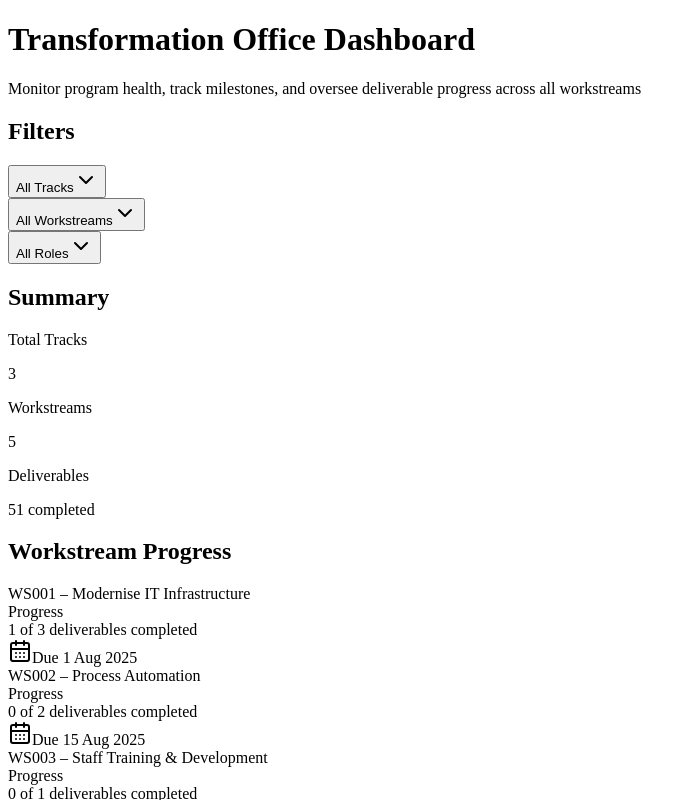
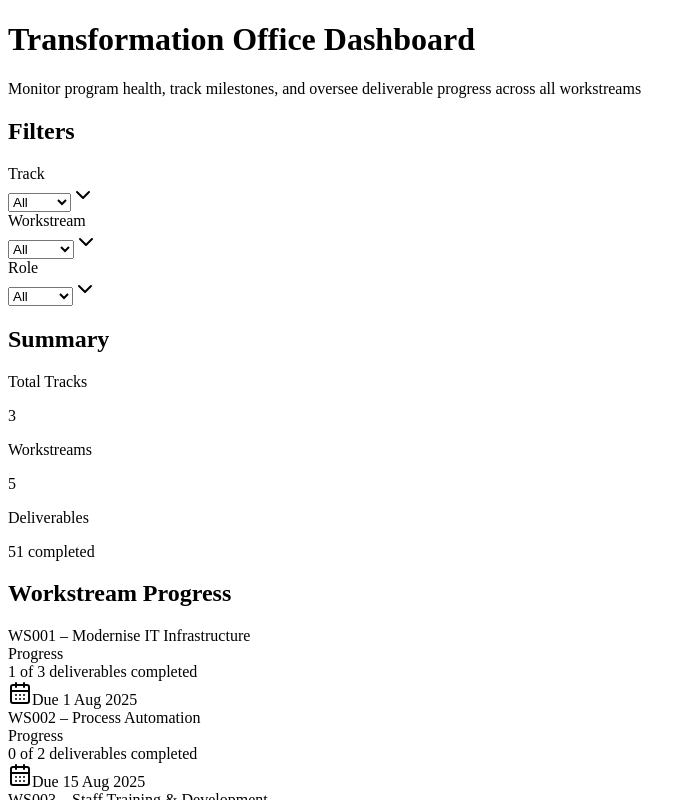
Before and after one commit to matildalim/to-workstream-dashboard, a Next.js app in the folder to-workstream-dashboard-payload/: page /dashboard in a window 1280 px wide. Shown: the top 800 px of the page, without its empty margins (0-696 px from the left). Built offline with nearby package versions, Linux system fonts and the light colour scheme.

Commit message:
tailwind bug

```diff
--- a/to-workstream-dashboard-payload/src/app/dashboard/page.tsx
+++ b/to-workstream-dashboard-payload/src/app/dashboard/page.tsx
@@ -238,3 +238,4 @@ export default function DashboardPage() {
     </main>
   )
 }
+;<div className="bg-orange-200 p-4 rounded-lg text-center">Tailwind is working!</div>
--- a/to-workstream-dashboard-payload/src/app/globals.css
+++ b/to-workstream-dashboard-payload/src/app/globals.css
@@ -3,16 +3,13 @@
 @tailwind utilities;
 
 @layer base {
-  h1,
-  h2,
-  h3,
-  h4,
-  h5,
-  h6 {
+  /* Reset heading styles */
+  h1, h2, h3, h4, h5, h6 {
     font-size: unset;
     font-weight: unset;
   }
 
+  /* Light theme variables */
   :root {
     --background: 0 0% 100%;
     --foreground: 222.2 84% 4.9%;
@@ -49,6 +46,7 @@
     --error: 10 100% 86%;
   }
 
+  /* Dark theme overrides */
   [data-theme='dark'] {
     --background: 0 0% 0%;
     --foreground: 210 40% 98%;
@@ -74,7 +72,7 @@
     --destructive: 0 62.8% 30.6%;
     --destructive-foreground: 210 40% 98%;
 
-    --border: 0, 0%, 15%, 0.8;
+    --border: 0 0% 15% / 0.8;
     --input: 217.2 32.6% 17.5%;
     --ring: 212.7 26.8% 83.9%;
 
@@ -82,21 +80,22 @@
     --warning: 34 51% 25%;
     --error: 10 39% 43%;
   }
-}
 
-@layer base {
+  /* Global element defaults */
   * {
-    @apply border-border;
+    @apply border;
+    @apply [border-color:hsl(var(--border))];
   }
+
   body {
     @apply bg-background text-foreground min-h-[100vh] flex flex-col;
   }
 }
 
+/* Smooth theme transition */
 html {
   opacity: 0;
 }
-
 html[data-theme='dark'],
 html[data-theme='light'] {
   opacity: initial;
--- a/to-workstream-dashboard-payload/src/components/ui/DashboardFilters.tsx
+++ b/to-workstream-dashboard-payload/src/components/ui/DashboardFilters.tsx
@@ -1,97 +1,116 @@
 'use client'
 
-import { Select, SelectContent, SelectItem, SelectTrigger, SelectValue } from '@/components/ui/select'
 import { Button } from '@/components/ui/button'
-import { Badge } from '@/components/ui/badge'
-import { X } from 'lucide-react'
+import { ChevronDown } from 'lucide-react'
+import { useEffect, useRef } from 'react'
 
 interface DashboardFiltersProps {
   selectedTrack: string
   selectedWorkstream: string
   selectedRole: string
-  trackOptions: string[]
-  workstreamOptions: string[]
   onTrackChange: (value: string) => void
   onWorkstreamChange: (value: string) => void
   onRoleChange: (value: string) => void
   onClearFilters: () => void
   hasActiveFilters: boolean
+  trackOptions: string[]
+  workstreamOptions: string[]
 }
-
-const roleOptions = [
-  { value: 'all', label: 'All Roles' },
-  { value: 'txc', label: 'Transformation Coordinator (TXC)' },
-  { value: 'dd', label: 'Delivery Director (DD)' },
-  { value: 'ad-sm', label: 'Assistant Director / Senior Manager (AD/SM)' },
-]
 
 export default function DashboardFilters({
   selectedTrack,
   selectedWorkstream,
   selectedRole,
-  trackOptions,
-  workstreamOptions,
   onTrackChange,
   onWorkstreamChange,
   onRoleChange,
   onClearFilters,
   hasActiveFilters,
+  trackOptions,
+  workstreamOptions,
 }: DashboardFiltersProps) {
+  const roleOptions = ['dd', 'dir', 'admin']
+
+  const filterRef = useRef<HTMLDivElement | null>(null)
+
+  useEffect(() => {
+    if (filterRef.current) {
+      filterRef.current.scrollIntoView({ behavior: 'smooth' })
+    }
+  }, [])
+
   return (
-    <div className="flex flex-col sm:flex-row gap-4 p-4 bg-muted/50 rounded-lg border">
+    <div ref={filterRef} className="bg-white rounded-lg p-4 shadow-sm border mb-6">
+      <div className="flex flex-wrap gap-4 items-center justify-between">
+        <div className="flex gap-4 flex-wrap items-center">
           {/* Track Filter */}
-      <div className="flex-1">
-        <Select value={selectedTrack} onValueChange={onTrackChange}>
-          <SelectTrigger>
-            <SelectValue placeholder="Filter by Track" />
-          </SelectTrigger>
-          <SelectContent>
-            <SelectItem value="all">All Tracks</SelectItem>
-            {trackOptions.map(track => (
-              <SelectItem key={track} value={track}>{track}</SelectItem>
+          <div className="flex flex-col">
+            <label className="text-sm font-medium">Track</label>
+            <div className="relative">
+              <select
+                value={selectedTrack}
+                onChange={(e) => onTrackChange(e.target.value)}
+                className="appearance-none border border-gray-300 rounded px-3 py-2 pr-8 focus:outline-none focus:ring-2 focus:ring-blue-500"
+              >
+                <option value="">All</option>
+                {trackOptions.map((track) => (
+                  <option key={track} value={track}>
+                    {track}
+                  </option>
                 ))}
-          </SelectContent>
-        </Select>
+              </select>
+              <ChevronDown className="absolute right-2 top-2.5 h-4 w-4 text-gray-500 pointer-events-none" />
+            </div>
           </div>
 
           {/* Workstream Filter */}
-      <div className="flex-1">
-        <Select value={selectedWorkstream} onValueChange={onWorkstreamChange}>
-          <SelectTrigger>
-            <SelectValue placeholder="Filter by Workstream" />
-          </SelectTrigger>
-          <SelectContent>
-            <SelectItem value="all">All Workstreams</SelectItem>
-            {workstreamOptions.map(ws => (
-              <SelectItem key={ws} value={ws}>{ws}</SelectItem>
+          <div className="flex flex-col">
+            <label className="text-sm font-medium">Workstream</label>
+            <div className="relative">
+              <select
+                value={selectedWorkstream}
+                onChange={(e) => onWorkstreamChange(e.target.value)}
+                className="appearance-none border border-gray-300 rounded px-3 py-2 pr-8 focus:outline-none focus:ring-2 focus:ring-blue-500"
+              >
+                <option value="">All</option>
+                {workstreamOptions.map((ws) => (
+                  <option key={ws} value={ws}>
+                    {ws}
+                  </option>
                 ))}
-          </SelectContent>
-        </Select>
+              </select>
+              <ChevronDown className="absolute right-2 top-2.5 h-4 w-4 text-gray-500 pointer-events-none" />
+            </div>
           </div>
 
           {/* Role Filter */}
-      <div className="flex-1">
-        <Select value={selectedRole} onValueChange={onRoleChange}>
-          <SelectTrigger>
-            <SelectValue placeholder="Filter by Role" />
-          </SelectTrigger>
-          <SelectContent>
-            {roleOptions.map(role => (
-              <SelectItem key={role.value} value={role.value}>{role.label}</SelectItem>
+          <div className="flex flex-col">
+            <label className="text-sm font-medium">Role</label>
+            <div className="relative">
+              <select
+                value={selectedRole}
+                onChange={(e) => onRoleChange(e.target.value)}
+                className="appearance-none border border-gray-300 rounded px-3 py-2 pr-8 focus:outline-none focus:ring-2 focus:ring-blue-500"
+              >
+                <option value="">All</option>
+                {roleOptions.map((role) => (
+                  <option key={role} value={role}>
+                    {role.toUpperCase()}
+                  </option>
                 ))}
-          </SelectContent>
-        </Select>
+              </select>
+              <ChevronDown className="absolute right-2 top-2.5 h-4 w-4 text-gray-500 pointer-events-none" />
+            </div>
+          </div>
         </div>
 
-      {/* Clear Button */}
+        {/* Clear Filters */}
         {hasActiveFilters && (
-        <div className="flex items-center">
-          <Button variant="outline" size="sm" onClick={onClearFilters}>
-            <X className="w-4 h-4 mr-1" />
-            Clear
+          <Button variant="outline" onClick={onClearFilters}>
+            Clear Filters
           </Button>
+        )}
       </div>
-      )}
     </div>
   )
 }
```
Also changed, not shown: to-workstream-dashboard-payload/src/app/(frontend)/layout.tsx (+27 -34 lines), to-workstream-dashboard-payload/tailwind.config.js (+39 -7 lines). Lines whose indentation alone changed are shown as unchanged.
